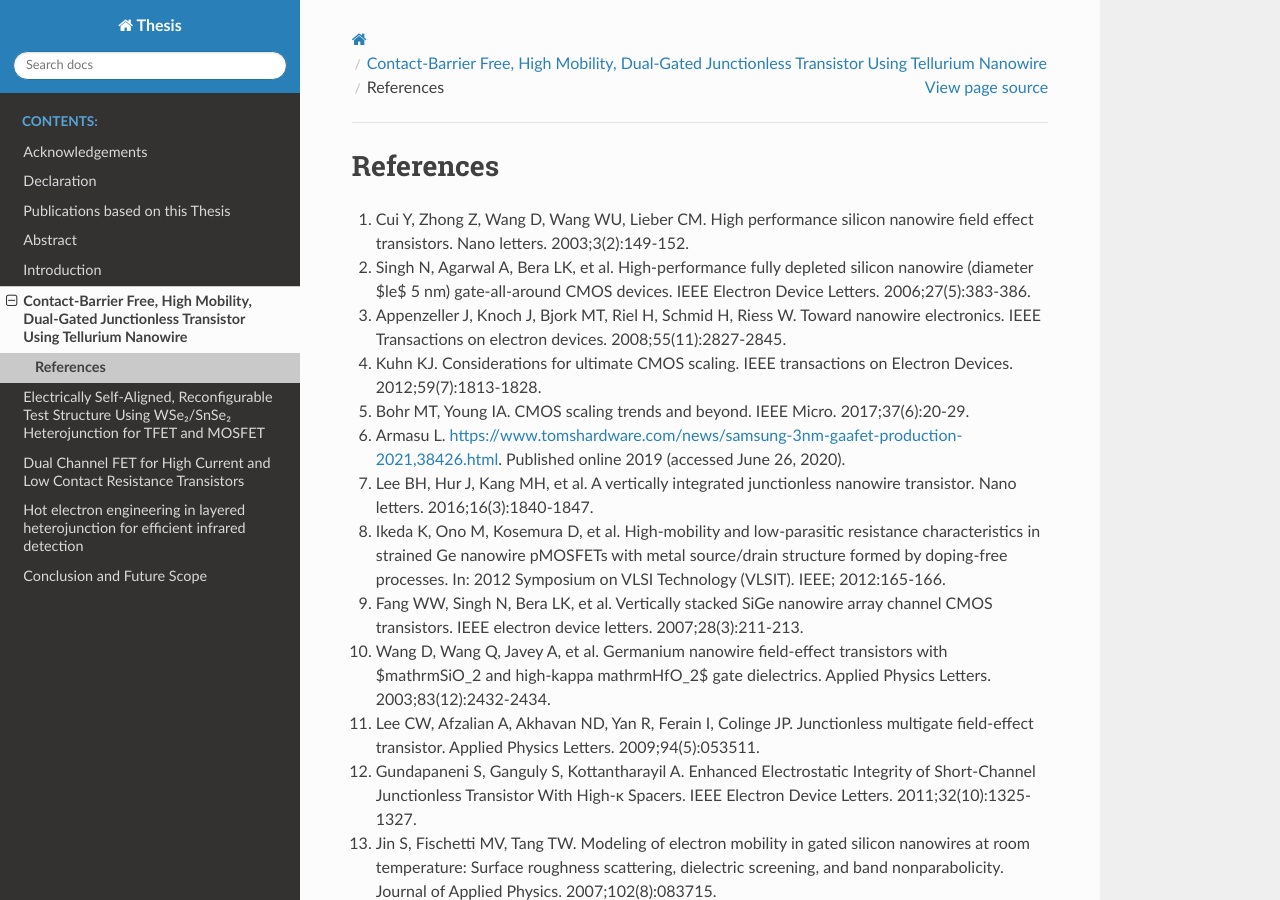
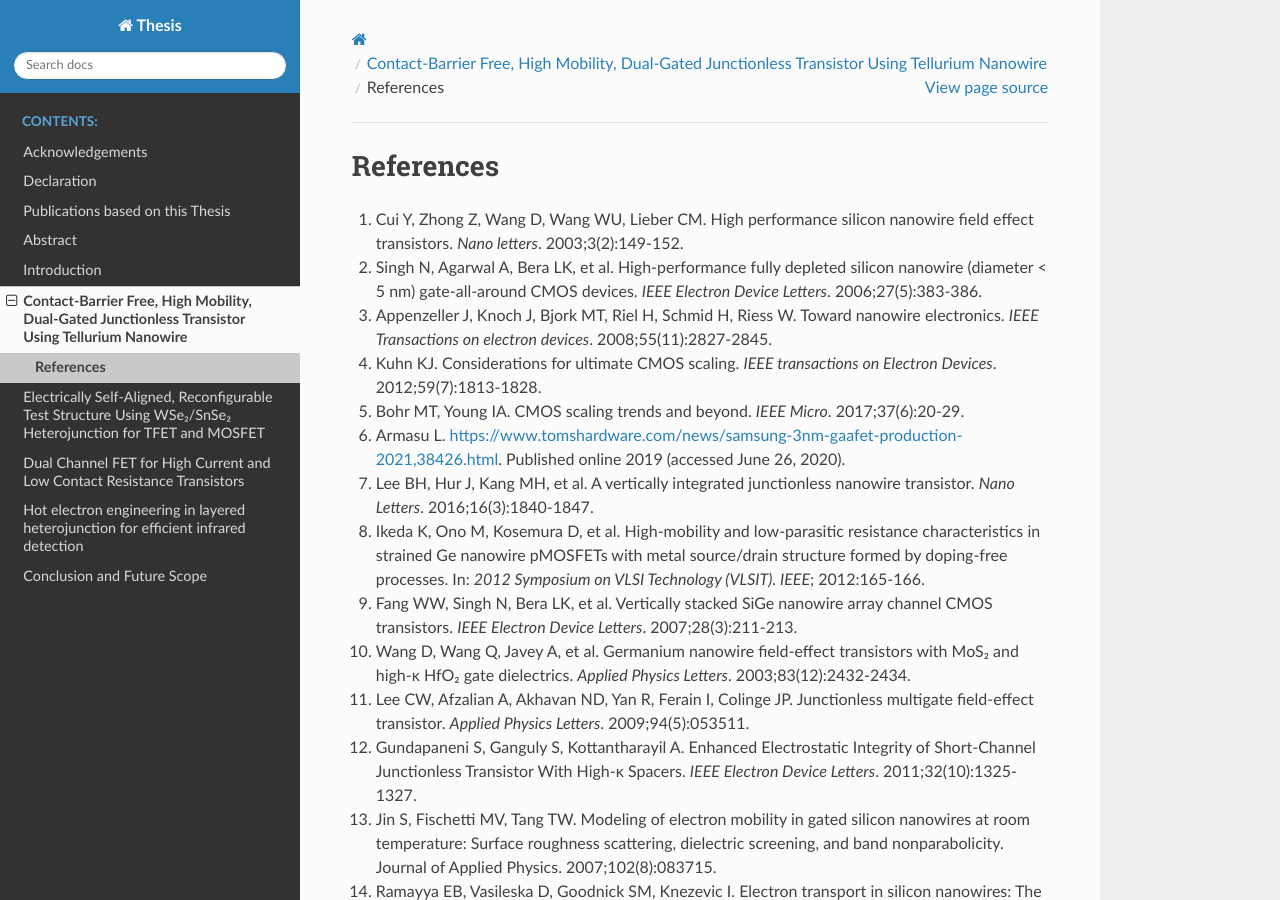
Before and after one commit to dpshkr/mythesis, a Sphinx documentation site: the page built from source/junctionless-tellurium-nanowire-transistor/references.rst, in a window 1280 px wide and 900 px high. Built offline with Sphinx 7.4.7 and the Read the Docs theme 3.1.0, drawn with Linux system fonts in a browser that asks for light colours.

Commit message:
Update references.rst

```diff
--- a/source/junctionless-tellurium-nanowire-transistor/references.rst
+++ b/source/junctionless-tellurium-nanowire-transistor/references.rst
@@ -1,29 +1,29 @@
 References
 ============
 
-1.	Cui Y, Zhong Z, Wang D, Wang WU, Lieber CM. High performance silicon nanowire field effect transistors. Nano letters. 2003;3(2):149-152.
+1.	Cui Y, Zhong Z, Wang D, Wang WU, Lieber CM. High performance silicon nanowire field effect transistors. *Nano letters*. 2003;3(2):149-152.
 
-2.	Singh N, Agarwal A, Bera LK, et al. High-performance fully depleted silicon nanowire (diameter $\le$ 5 nm) gate-all-around CMOS devices. IEEE Electron Device Letters. 2006;27(5):383-386.
+2.	Singh N, Agarwal A, Bera LK, et al. High-performance fully depleted silicon nanowire (diameter < 5 nm) gate-all-around CMOS devices. *IEEE Electron Device Letters*. 2006;27(5):383-386.
 
-3.	Appenzeller J, Knoch J, Bjork MT, Riel H, Schmid H, Riess W. Toward nanowire electronics. IEEE Transactions on electron devices. 2008;55(11):2827-2845.
+3.	Appenzeller J, Knoch J, Bjork MT, Riel H, Schmid H, Riess W. Toward nanowire electronics. *IEEE Transactions on electron devices*. 2008;55(11):2827-2845.
 
-4.	Kuhn KJ. Considerations for ultimate CMOS scaling. IEEE transactions on Electron Devices. 2012;59(7):1813-1828.
+4.	Kuhn KJ. Considerations for ultimate CMOS scaling. *IEEE transactions on Electron Devices*. 2012;59(7):1813-1828.
 
-5.	Bohr MT, Young IA. CMOS scaling trends and beyond. IEEE Micro. 2017;37(6):20-29.
+5.	Bohr MT, Young IA. CMOS scaling trends and beyond. *IEEE Micro*. 2017;37(6):20-29.
 
 6.	Armasu L. https://www.tomshardware.com/news/samsung-3nm-gaafet-production-2021,38426.html. Published online 2019 (accessed June 26, 2020).
 
-7.	Lee BH, Hur J, Kang MH, et al. A vertically integrated junctionless nanowire transistor. Nano letters. 2016;16(3):1840-1847.
+7.	Lee BH, Hur J, Kang MH, et al. A vertically integrated junctionless nanowire transistor. *Nano Letters*. 2016;16(3):1840-1847.
 
-8.	Ikeda K, Ono M, Kosemura D, et al. High-mobility and low-parasitic resistance characteristics in strained Ge nanowire pMOSFETs with metal source/drain structure formed by doping-free processes. In: 2012 Symposium on VLSI Technology (VLSIT). IEEE; 2012:165-166.
+8.	Ikeda K, Ono M, Kosemura D, et al. High-mobility and low-parasitic resistance characteristics in strained Ge nanowire pMOSFETs with metal source/drain structure formed by doping-free processes. In: *2012 Symposium on VLSI Technology (VLSIT). IEEE*; 2012:165-166.
 
-9.	Fang WW, Singh N, Bera LK, et al. Vertically stacked SiGe nanowire array channel CMOS transistors. IEEE electron device letters. 2007;28(3):211-213.
+9.	Fang WW, Singh N, Bera LK, et al. Vertically stacked SiGe nanowire array channel CMOS transistors. *IEEE Electron Device Letters*. 2007;28(3):211-213.
 
-10.	Wang D, Wang Q, Javey A, et al. Germanium nanowire field-effect transistors with $\mathrmSiO_2 and high-\kappa \mathrmHfO_2$ gate dielectrics. Applied Physics Letters. 2003;83(12):2432-2434.
+10.	Wang D, Wang Q, Javey A, et al. Germanium nanowire field-effect transistors with MoS₂ and high-κ HfO₂ gate dielectrics. *Applied Physics Letters*. 2003;83(12):2432-2434.
 
-11.	Lee CW, Afzalian A, Akhavan ND, Yan R, Ferain I, Colinge JP. Junctionless multigate field-effect transistor. Applied Physics Letters. 2009;94(5):053511.
+11.	Lee CW, Afzalian A, Akhavan ND, Yan R, Ferain I, Colinge JP. Junctionless multigate field-effect transistor. *Applied Physics Letters*. 2009;94(5):053511.
 
-12.	Gundapaneni S, Ganguly S, Kottantharayil A. Enhanced Electrostatic Integrity of Short-Channel Junctionless Transistor With High-κ Spacers. IEEE Electron Device Letters. 2011;32(10):1325-1327.
+12.	Gundapaneni S, Ganguly S, Kottantharayil A. Enhanced Electrostatic Integrity of Short-Channel Junctionless Transistor With High-κ Spacers. *IEEE Electron Device Letters*. 2011;32(10):1325-1327.
 
 13.	Jin S, Fischetti MV, Tang TW. Modeling of electron mobility in gated silicon nanowires at room temperature: Surface roughness scattering, dielectric screening, and band nonparabolicity. Journal of Applied Physics. 2007;102(8):083715.
 
```
